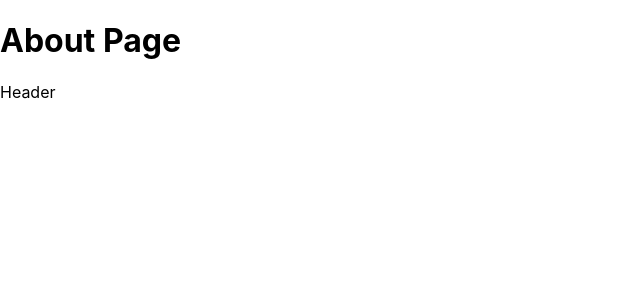
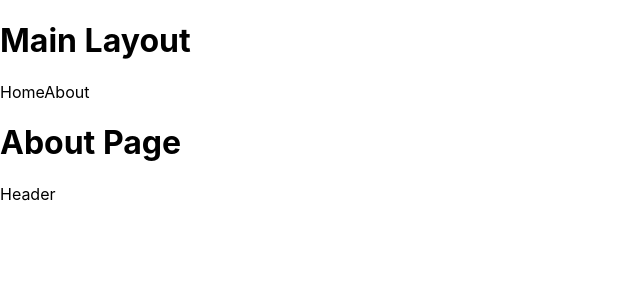
Before and after one commit to huynhtuandat05december/NextJS, a Next.js app: page /about in a window 1280 px wide. Shown: the top 300 px of the page, without its empty margins (0-640 px from the left). Built offline with nearby package versions, Linux system fonts and the light colour scheme.

Commit message:
setup layout

```diff
--- /dev/null
+++ b/components/layout/empty.tsx
@@ -0,0 +1,8 @@
+import { LayoutProps } from '@/models';
+import * as React from 'react';
+
+export interface IEmptyProps {}
+
+export function EmptyLayout({ children }: LayoutProps) {
+  return <>{children}</>;
+}
--- /dev/null
+++ b/components/layout/index.ts
@@ -0,0 +1,3 @@
+export * from './main'
+export * from './empty'
+export * from './main'
--- /dev/null
+++ b/components/layout/main.tsx
@@ -0,0 +1,21 @@
+import { LayoutProps } from '@/models';
+import Link from 'next/link';
+import * as React from 'react';
+
+export interface IMainLayoutProps {}
+
+export function MainLayout({ children }: LayoutProps) {
+  return (
+    <div>
+      <h1>Main Layout</h1>
+      <Link href="/">
+        <a>Home</a>
+      </Link>
+      <Link href="/about">
+        <a>About</a>
+      </Link>
+
+      <div>{children}</div>
+    </div>
+  );
+}
--- /dev/null
+++ b/models/index.ts
@@ -0,0 +1 @@
+export * from './common'
--- a/pages/_app.tsx
+++ b/pages/_app.tsx
@@ -1,8 +1,13 @@
-import '../styles/globals.css'
-import type { AppProps } from 'next/app'
-
-function MyApp({ Component, pageProps }: AppProps) {
-  return <Component {...pageProps} />
+import '../styles/globals.css';
+import { AppPropsWithLayout } from '@/models';
+import { EmptyLayout } from '@/components/layout';
+function MyApp({ Component, pageProps }: AppPropsWithLayout) {
+  const Layout = Component.Layout ?? EmptyLayout;
+  return (
+    <Layout>
+      <Component {...pageProps} />
+    </Layout>
+  );
 }
 
-export default MyApp
+export default MyApp;
--- a/pages/about.tsx
+++ b/pages/about.tsx
@@ -1,11 +1,11 @@
 import Header from '@/components/common/Header';
+import { MainLayout } from '@/components/layout';
 import { GetStaticProps } from 'next';
 import * as React from 'react';
 
 export interface AboutPageProps {}
 
 export default function AboutPage(props: AboutPageProps) {
-  console.log('header');
   return (
     <div>
       <h1>About Page</h1>
@@ -13,6 +13,7 @@
     </div>
   );
 }
+AboutPage.Layout = MainLayout;
 export const getStaticProps: GetStaticProps = () => {
   return {
     props: {},
--- a/pages/index.tsx
+++ b/pages/index.tsx
@@ -3,8 +3,10 @@
 import Image from 'next/image';
 import styles from '../styles/Home.module.css';
 import Link from 'next/link';
+import { NextPageWithLayout } from '@/models/common';
+import { MainLayout } from '@/components/layout';
 
-const Home: NextPage = () => {
+const Home: NextPageWithLayout = () => {
   return (
     <div className={styles.container}>
       <Head>
@@ -68,5 +70,5 @@
     </div>
   );
 };
-
+Home.Layout = MainLayout;
 export default Home;
--- a/tsconfig.json
+++ b/tsconfig.json
@@ -16,7 +16,8 @@
     "incremental": true,
     "baseUrl": ".",
     "paths": {
-      "@/components/*":["./components/*"]
+      "@/components/*":["./components/*"],
+      "@/models":["./models"]
     }
   },
   "include": ["next-env.d.ts", "**/*.ts", "**/*.tsx"],
```
Also changed, not shown: components/layout/admin.tsx (added, +22 -0 lines), models/common.ts (added, +15 -0 lines).
